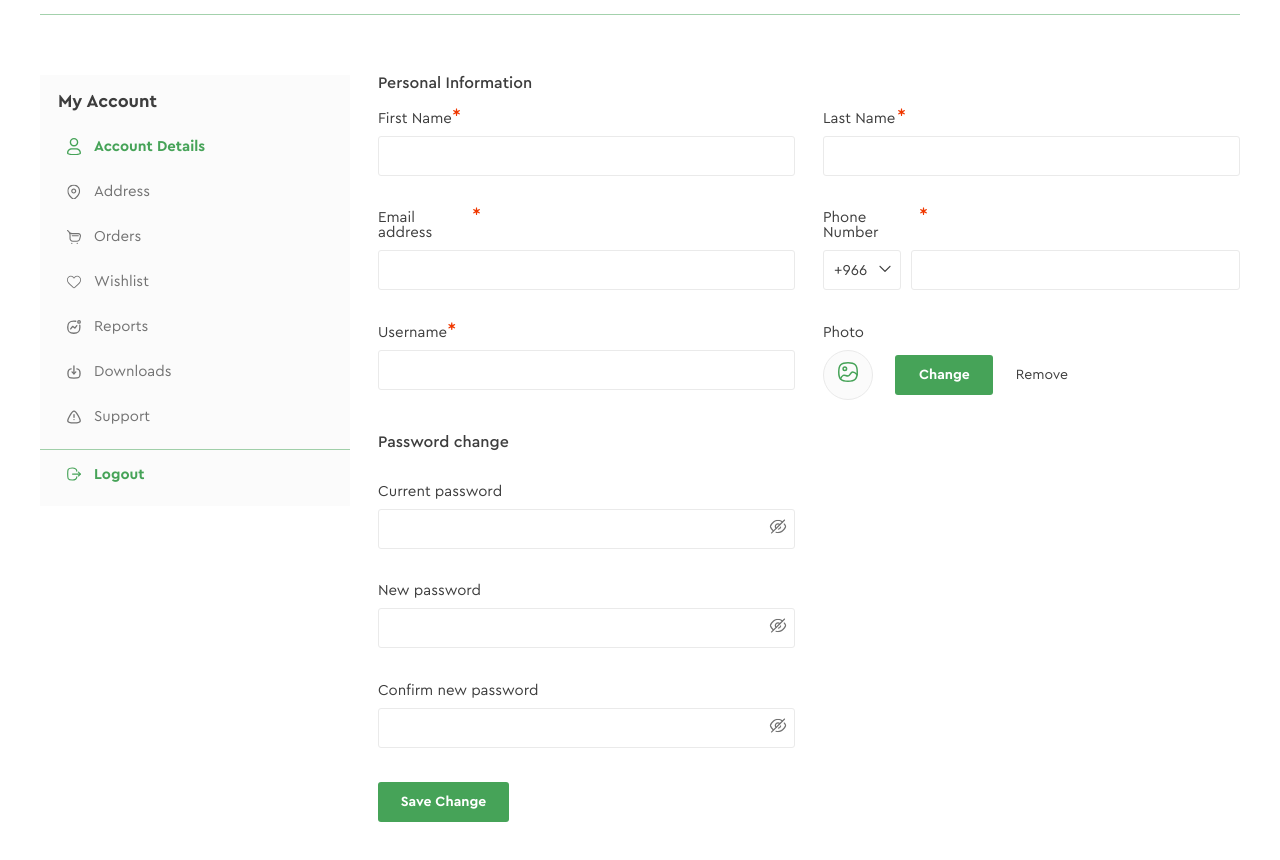
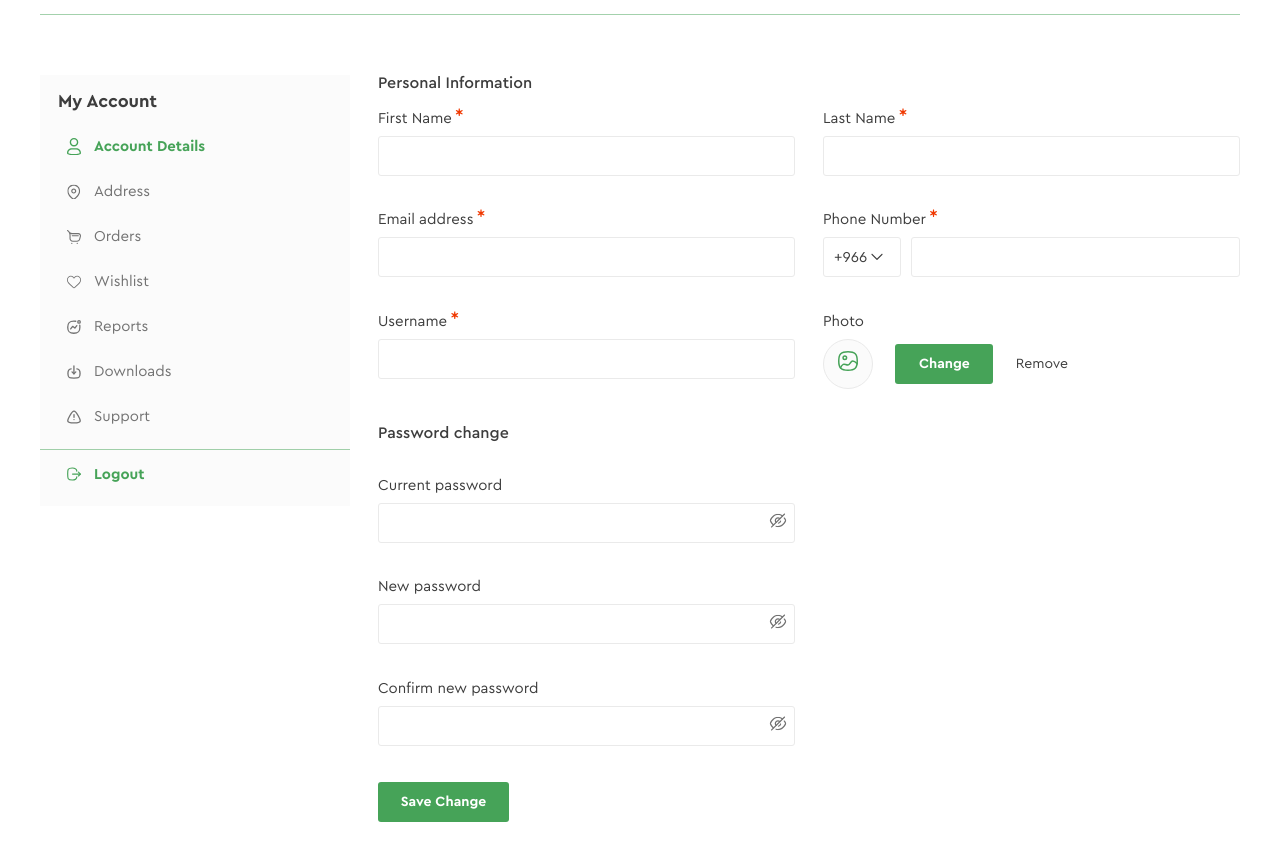
Before and after one commit to katrisha03/katrisha03.github.io, a website: page index.html in a window 1280 px wide. Shown: the part 64-924 px from the top of the page. Drawn offline with nearby package versions, Linux system fonts and the light colour scheme; files whose address does not match are found by name.

Commit message:
version 5.3

```diff
--- a/index.html
+++ b/index.html
@@ -202,12 +202,14 @@
                                     </div>
                                     <div class="information__input_number">
                                         <div class="information__number-button">
-                                            <button class="number__button">+966</button>
-                                            <div class="information__iconly">
-                                                <svg xmlns="http://www.w3.org/2000/svg" width="20" height="20" viewBox="0 0 20 20" fill="none">
-                                                    <path fill-rule="evenodd" clip-rule="evenodd" d="M15.4419 7.89143C15.686 8.13551 15.686 8.53124 15.4419 8.77532L10.4419 13.7753C10.1979 14.0194 9.80214 14.0194 9.55806 13.7753L4.55806 8.77532C4.31398 8.53124 4.31398 8.13551 4.55806 7.89143C4.80214 7.64735 5.19786 7.64735 5.44194 7.89143L10 12.4495L14.5581 7.89143C14.8021 7.64736 15.1979 7.64736 15.4419 7.89143Z" fill="#3D3D3D"/>
-                                                  </svg>
-                                            </div>
+                                            <button class="number__button">
+                                                +966
+                                                <div class="information__iconly">
+                                                    <svg xmlns="http://www.w3.org/2000/svg" width="20" height="20" viewBox="0 0 20 20" fill="none">
+                                                        <path fill-rule="evenodd" clip-rule="evenodd" d="M15.4419 7.89143C15.686 8.13551 15.686 8.53124 15.4419 8.77532L10.4419 13.7753C10.1979 14.0194 9.80214 14.0194 9.55806 13.7753L4.55806 8.77532C4.31398 8.53124 4.31398 8.13551 4.55806 7.89143C4.80214 7.64735 5.19786 7.64735 5.44194 7.89143L10 12.4495L14.5581 7.89143C14.8021 7.64736 15.1979 7.64736 15.4419 7.89143Z" fill="#3D3D3D"/>
+                                                      </svg>
+                                                </div>
+                                            </button>
                                         </div>
                                         <input type="" class="information__input_number-style">
                                     </div>
--- a/resources/sass/blocks/account/_information.scss
+++ b/resources/sass/blocks/account/_information.scss
@@ -83,44 +83,27 @@
 
 .information__first_name{
     display: flex;
-    width: 83px;
-    justify-content: space-between;
-    @media screen and (max-width: 750px) {
-        width: 100px;
-    }
+    column-gap: 3px;
 }
 
 .information__email_address{
     display: flex;
-    width: 103px;
-    justify-content: space-between;
-    @media screen and (max-width: 750px) {
-        width: 115px;
-    }
+    column-gap: 3px;
 }
 
 .information__username{
     display: flex;
-    width: 75px;
-    justify-content: space-between;
+    column-gap: 3px;
 }
 
 .information__last_name{
     display: flex;
-    width: 83px;
-    justify-content: space-between;
-    @media screen and (max-width: 750px) {
-        width: 100px;
-    }
+    column-gap: 3px;
 }
 
 .information__phone_number{
     display: flex;
-    width: 105px;
-    justify-content: space-between;
-    @media screen and (max-width: 750px) {
-        width: 115px;
-    }
+    column-gap: 3px;
 }
 
 .information__name-style{
@@ -224,9 +207,7 @@
 
 .information__number-button{
     display: flex;
-    justify-content: space-between;
     align-items: center;
-
 
     width: 78px;
     height: 40px;
@@ -245,6 +226,8 @@
     font-style: normal;
     font-weight: 400;
     line-height: 15px; /* 100% */
+    display: flex;
+    align-items: center;
 }
 
 .information__photo_container{
```
Also changed, not shown: resources/css/main.css, resources/css/main.min.css.
